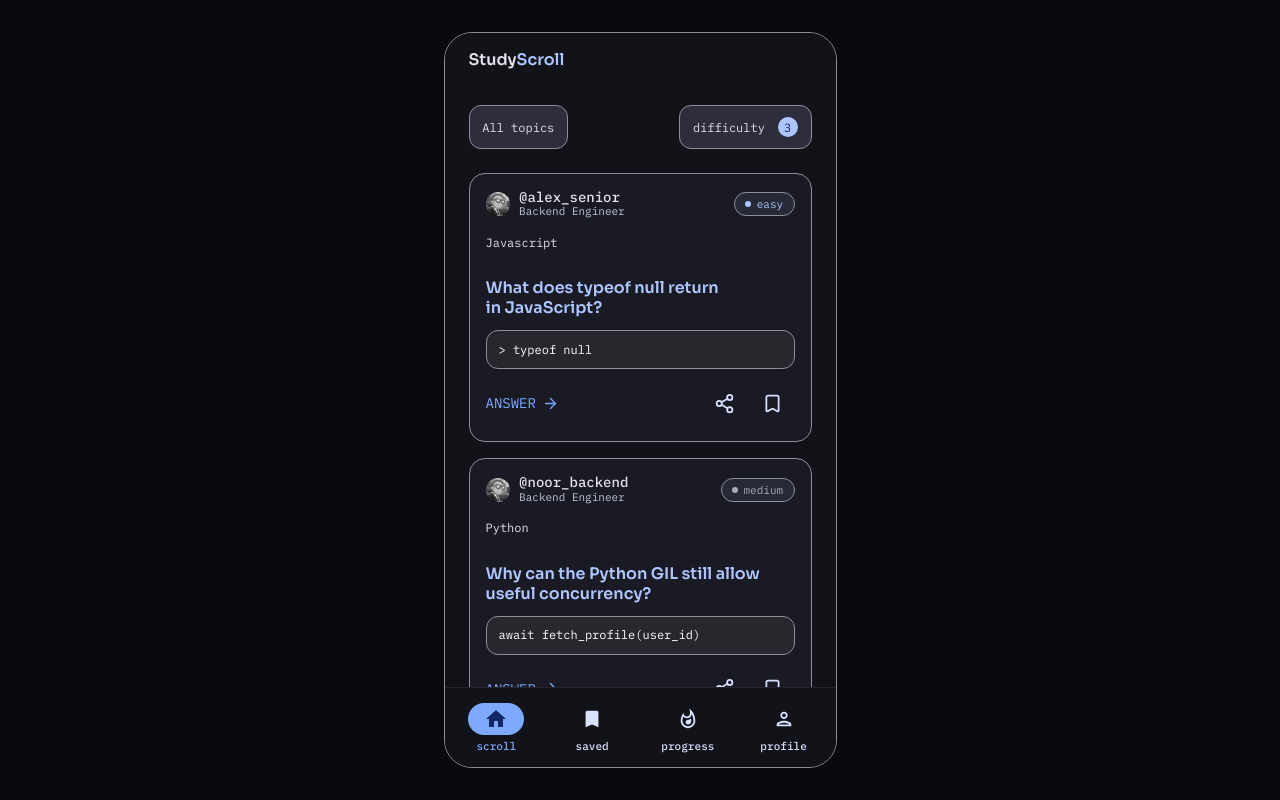
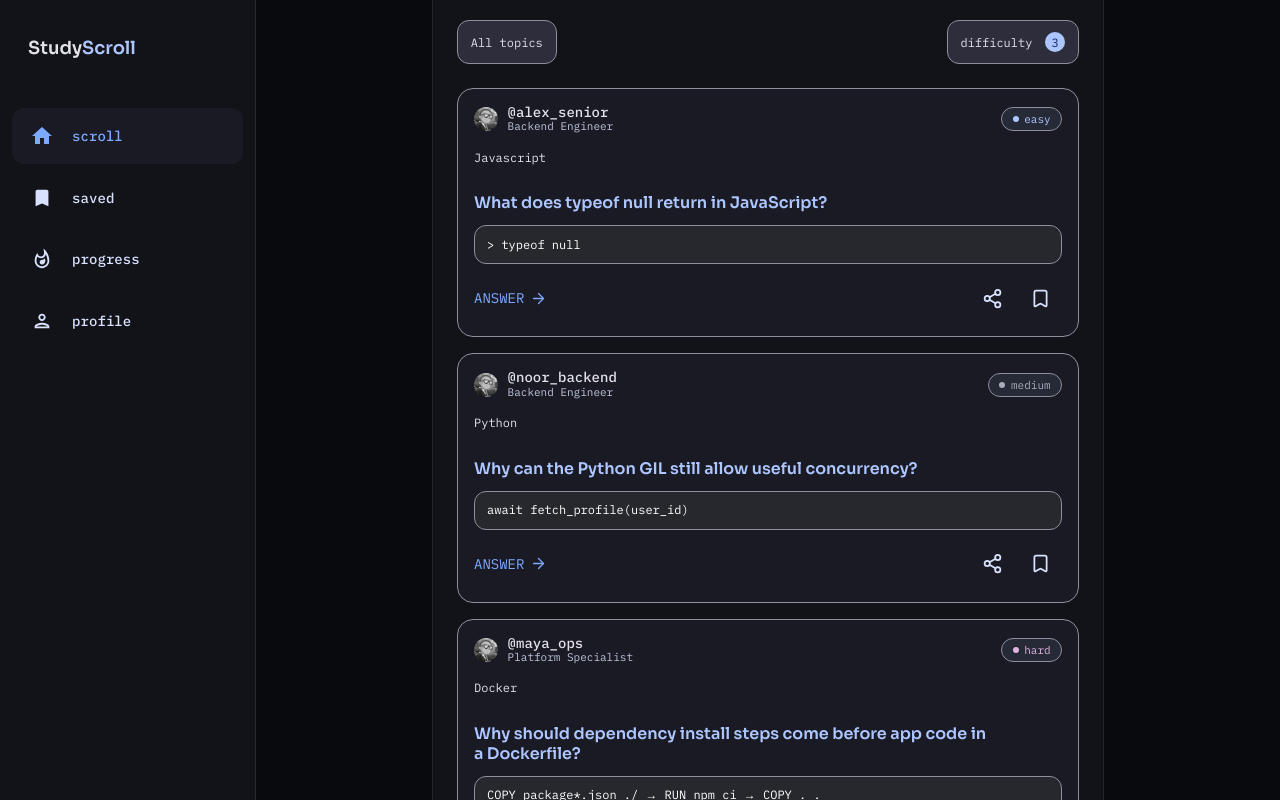
Before and after one commit to dragsec/StudyScroll, a Next.js app: page /learn in a window 1280 px wide. Built offline with nearby package versions, Linux system fonts and the light colour scheme.

Commit message:
desktop version

```diff
--- a/app/globals.css
+++ b/app/globals.css
@@ -1032,13 +1032,6 @@ button:disabled {
   line-height: 1.5;
 }
 
-.profile-card {
-  padding: 1.25rem;
-  border: 1px solid var(--outline);
-  border-radius: 1rem;
-  background: var(--surface-raised);
-}
-
 .progress-page {
   padding: 0 1.25rem 2rem;
 }
@@ -1330,33 +1323,109 @@ button:disabled {
   font-size: 0.6875rem;
 }
 
-.profile-card h2 {
-  margin: 0;
-  font-family: var(--font-sora), system-ui, sans-serif;
-  font-size: 1.15rem;
-}
-
-.profile-card p {
-  color: var(--text-secondary);
-  line-height: 1.5;
-}
-
-.profile-card {
-  display: flex;
-  flex-direction: column;
-  align-items: center;
-  gap: 0.75rem;
-  text-align: center;
+.profile-summary {
+  display: flex;
+  align-items: center;
+  gap: 1rem;
+  padding: 1.1rem;
+  border: 1px solid var(--outline);
+  border-radius: 1rem;
+  background: var(--surface-raised);
 }
 
 .profile-avatar {
   display: grid;
-  width: 5rem;
-  height: 5rem;
+  width: 3.75rem;
+  height: 3.75rem;
+  flex: 0 0 auto;
   place-items: center;
   border-radius: 50%;
   background: var(--surface-muted);
   color: var(--primary);
+}
+
+.profile-summary strong,
+.profile-summary span {
+  display: block;
+}
+
+.profile-summary strong {
+  font-family: var(--font-sora), system-ui, sans-serif;
+  font-size: 1rem;
+}
+
+.profile-summary div > span {
+  margin-top: 0.25rem;
+  color: var(--text-secondary);
+  font-size: 0.75rem;
+}
+
+.account-settings {
+  margin-top: 2rem;
+}
+
+.account-settings h2 {
+  margin: 0 0 0.75rem;
+  color: var(--primary-pale);
+  font-family: var(--font-plex-mono), monospace;
+  font-size: 0.6875rem;
+  font-weight: 500;
+  letter-spacing: 0.06em;
+  text-transform: uppercase;
+}
+
+.account-setting-row {
+  width: 100%;
+  min-height: 4rem;
+  display: grid;
+  grid-template-columns: auto 1fr auto;
+  align-items: center;
+  gap: 0.8rem;
+  padding: 0.75rem 0;
+  border: 0;
+  border-bottom: 1px solid #343640;
+  background: transparent;
+  color: var(--primary-pale);
+  text-align: left;
+  cursor: pointer;
+}
+
+.account-setting-row > span {
+  min-width: 0;
+}
+
+.account-setting-row strong,
+.account-setting-row small {
+  display: block;
+}
+
+.account-setting-row strong {
+  color: var(--text);
+  font-family: var(--font-sora), system-ui, sans-serif;
+  font-size: 0.875rem;
+}
+
+.account-setting-row small {
+  margin-top: 0.2rem;
+  color: var(--text-secondary);
+  font-size: 0.75rem;
+}
+
+.account-setting-row > svg:last-child {
+  color: #777b8c;
+}
+
+.delete-account {
+  margin-top: 1.1rem;
+  padding: 0;
+  border: 0;
+  background: transparent;
+  color: #7f828e;
+  font-family: var(--font-plex-mono), monospace;
+  font-size: 0.6875rem;
+  text-decoration: underline;
+  text-underline-offset: 0.2rem;
+  cursor: pointer;
 }
 
 .back-link {
@@ -1823,6 +1892,113 @@ button:disabled {
   }
 }
 
+@media (min-width: 64rem) {
+  .app-stage {
+    display: block;
+    padding: 0;
+  }
+
+  .app-shell {
+    width: 100%;
+    height: 100dvh;
+    margin: 0;
+    border: 0;
+    border-radius: 0;
+    background: #090a0d;
+  }
+
+  .app-header {
+    right: auto;
+    width: 16rem;
+    height: 6rem;
+    align-items: center;
+    padding: 1.5rem 1.75rem;
+    border-right: 1px solid #282a33;
+  }
+
+  .wordmark {
+    font-size: 1.125rem;
+  }
+
+  .app-view {
+    width: min(42rem, calc(100% - 19rem));
+    height: 100%;
+    margin-left: max(19rem, calc(50% - 13rem));
+    padding-top: 0;
+    padding-bottom: 0;
+    border-right: 1px solid #23252d;
+    border-left: 1px solid #23252d;
+    background: var(--surface);
+  }
+
+  .filter-row {
+    padding: 1.25rem 1.5rem 1rem;
+  }
+
+  .feed {
+    padding-top: 0.5rem;
+  }
+
+  .bottom-nav {
+    top: 6rem;
+    right: auto;
+    bottom: 0;
+    width: 16rem;
+    min-height: 0;
+    display: flex;
+    grid-template-columns: none;
+    flex-direction: column;
+    gap: 0.35rem;
+    padding: 0.75rem;
+    border-top: 0;
+    border-right: 1px solid #282a33;
+  }
+
+  .bottom-nav button {
+    width: 100%;
+    min-height: 3.5rem;
+    flex-direction: row;
+    justify-content: flex-start;
+    gap: 1rem;
+    padding: 0.75rem 1rem;
+    border-radius: 0.75rem;
+    font-size: 0.875rem;
+  }
+
+  .bottom-nav button span {
+    width: 1.75rem;
+    height: 1.75rem;
+    border-radius: 0;
+  }
+
+  .bottom-nav button.active {
+    background: var(--surface-raised);
+  }
+
+  .bottom-nav button.active span {
+    background: transparent;
+    color: var(--primary-strong);
+  }
+
+  .bottom-nav button:not(.active):hover {
+    background: var(--surface-muted);
+  }
+
+  .bottom-nav button:not(.active):hover span {
+    background: transparent;
+  }
+
+  .bottom-sheet {
+    right: auto;
+    left: max(17.5rem, calc(50% - 12rem));
+    width: min(40rem, calc(100% - 19rem));
+  }
+
+  .toast {
+    left: calc(50% + 8rem);
+  }
+}
+
 @media (max-width: 23rem) {
   .landing-section,
   .feed,
@@ -1858,6 +2034,12 @@ button:disabled {
 
   .bottom-nav button:not(.active):hover span {
     background: var(--surface-muted);
+  }
+}
+
+@media (min-width: 64rem) and (hover: hover) and (pointer: fine) {
+  .bottom-nav button:not(.active):hover span {
+    background: transparent;
   }
 }
 
--- a/components/StudyApp.tsx
+++ b/components/StudyApp.tsx
@@ -6,9 +6,12 @@ import {
   ArrowLeft,
   ArrowRight,
   Bookmark,
+  ChevronRight,
   CircleHelp,
   Flame,
+  KeyRound,
   LockKeyhole,
+  Mail,
   Search,
   Share2,
   Skull,
@@ -343,7 +346,11 @@ export function StudyApp() {
               onOpenRules={() => setSheet("rankRules")}
             />
           )}
-          {tab === "profile" && <ProfileView />}
+          {tab === "profile" && (
+            <ProfileView
+              onAccountAction={() => setToast("Register to manage your account")}
+            />
+          )}
         </div>
 
         <BottomNav tab={tab} onChange={setTab} />
@@ -730,21 +737,45 @@ function ProgressView({
   );
 }
 
-function ProfileView() {
+function ProfileView({ onAccountAction }: { onAccountAction: () => void }) {
   return (
-    <section className="tab-page" aria-labelledby="profile-title">
+    <section className="tab-page profile-page" aria-labelledby="profile-title">
       <div className="tab-heading">
         <p>ACCOUNT</p>
-        <h1 id="profile-title">Guest learner</h1>
+        <h1 id="profile-title">Profile</h1>
       </div>
-      <div className="profile-card">
+
+      <div className="profile-summary">
         <span className="profile-avatar"><UserRound aria-hidden="true" size={34} /></span>
-        <h2>Your practice stays on this device</h2>
-        <p>You can explore every topic without registering. Account sync and personalized review come later.</p>
-        <button type="button" className="button button-secondary" disabled>
-          Account creation coming soon
+        <div>
+          <strong>Guest learner</strong>
+          <span>Register to sync your account</span>
+        </div>
+      </div>
+
+      <section className="account-settings" aria-labelledby="account-settings-title">
+        <h2 id="account-settings-title">Account settings</h2>
+        <button type="button" className="account-setting-row" onClick={onAccountAction}>
+          <Mail aria-hidden="true" size={19} />
+          <span>
+            <strong>Edit email</strong>
+            <small>Change your sign-in email</small>
+          </span>
+          <ChevronRight aria-hidden="true" size={18} />
         </button>
-      </div>
+        <button type="button" className="account-setting-row" onClick={onAccountAction}>
+          <KeyRound aria-hidden="true" size={19} />
+          <span>
+            <strong>Edit password</strong>
+            <small>Choose a new password</small>
+          </span>
+          <ChevronRight aria-hidden="true" size={18} />
+        </button>
+        <button type="button" className="delete-account" onClick={onAccountAction}>
+          Delete account
+        </button>
+      </section>
+
       <Link href="/" className="back-link"><ArrowLeft aria-hidden="true" size={18} />Back to homepage</Link>
     </section>
   );
```
Also changed, not shown: 1 other file (tests, documents, lock files or other folders).
